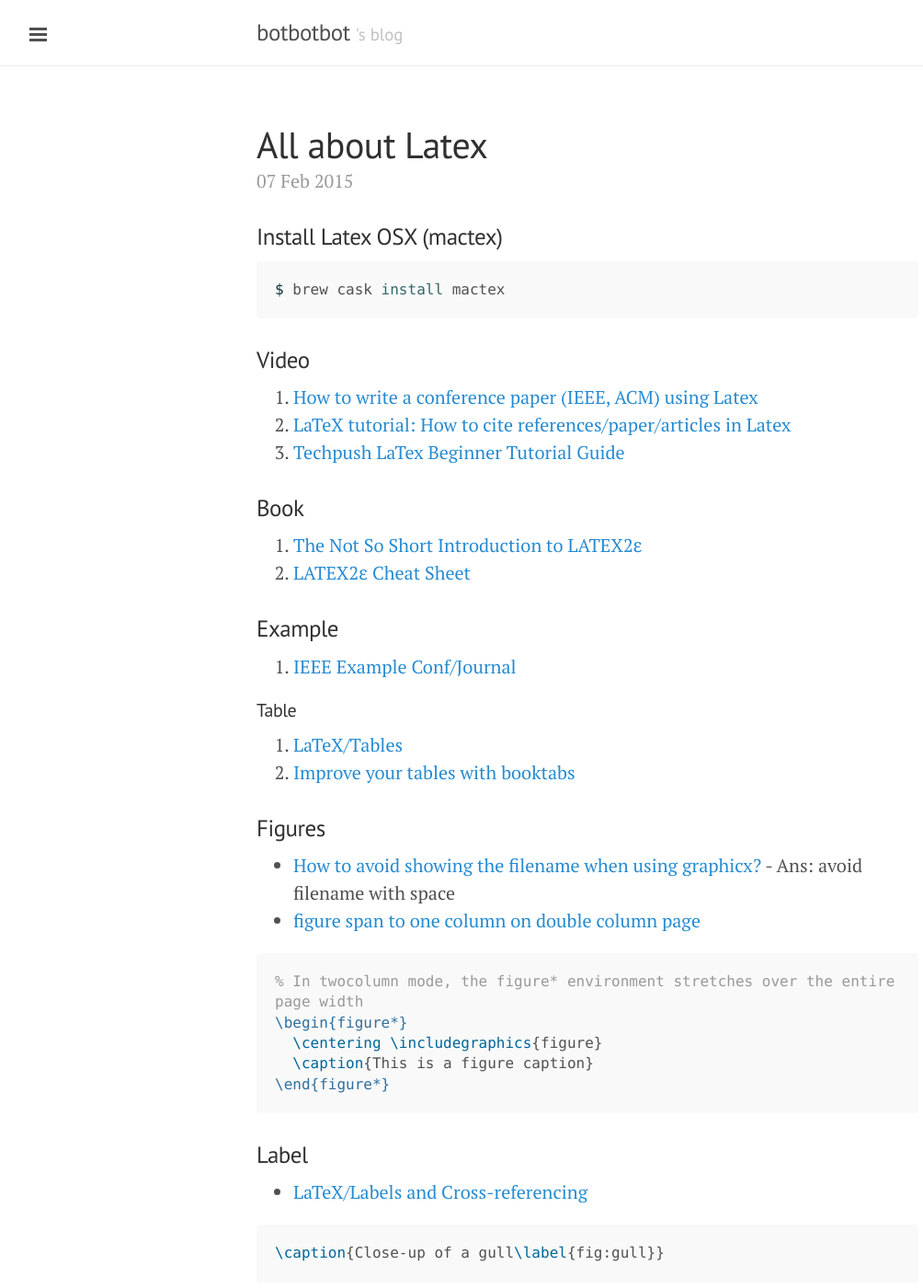
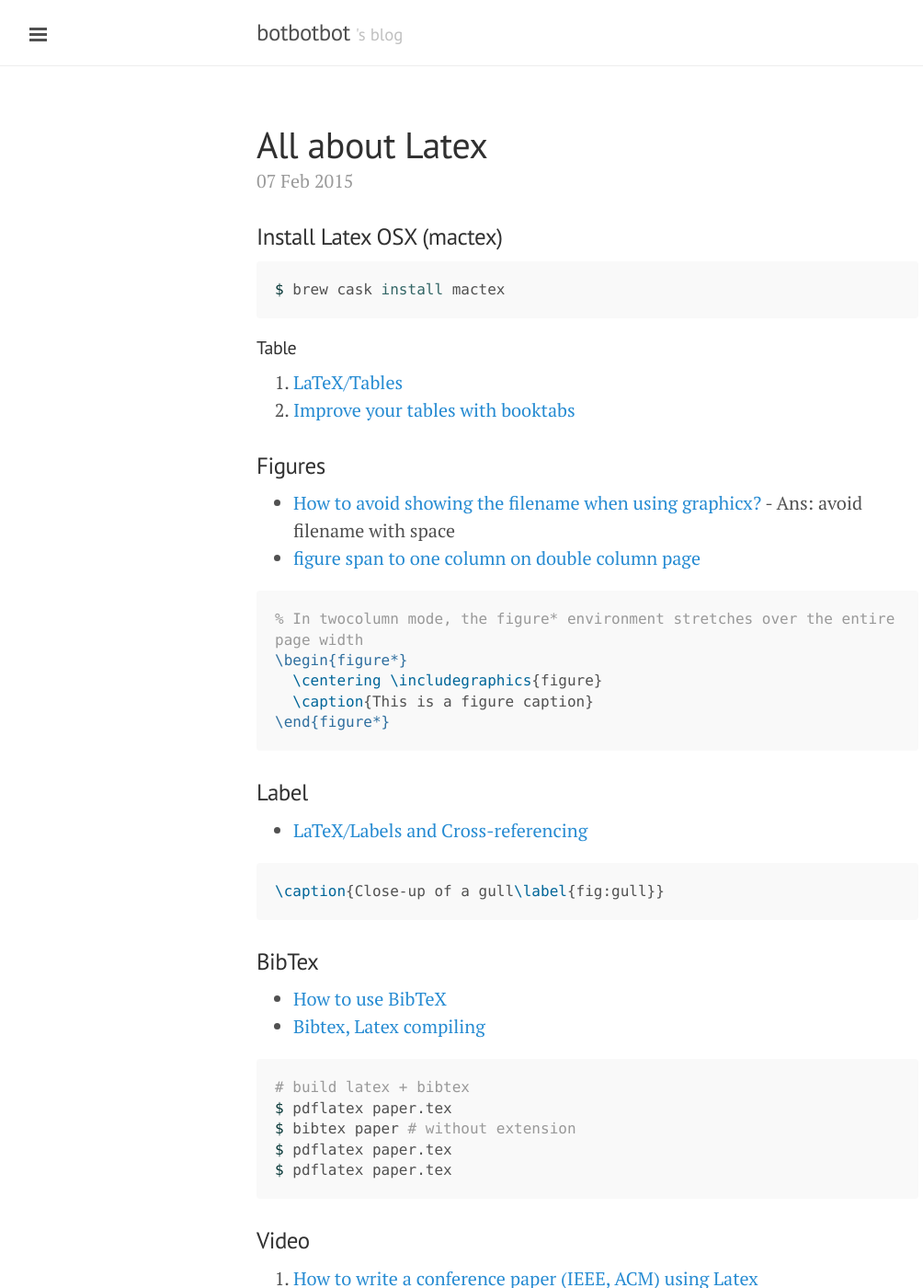
Before and after one commit to ibotdotout/ibotdotout.github.io, a Jekyll site: the page built from _posts/2015-02-07-latex.md, in a window 1280 px wide and 1400 px high. Shown: the whole window at 92% size, without its empty margins (1-1005 px from the left). Built offline with Jekyll 4.4.1, drawn with Linux system fonts in a browser that asks for light colours; Markdown is read by kramdown in place of the engine named in the settings; some of the changed text lies outside the part shown.

Commit message:
Update 2015-02-07-latex.md

````diff
--- a/_posts/2015-02-07-latex.md
+++ b/_posts/2015-02-07-latex.md
@@ -11,17 +11,6 @@ permalink: latex
 $ brew cask install mactex
 ```
 
-### Video
-1. [How to write a conference paper (IEEE, ACM) using Latex](https://www.youtube.com/watch?v=y0VrXGd_xRc)
-2. [LaTeX tutorial: How to cite references/paper/articles in Latex](https://www.youtube.com/watch?v=5ifh3NF-k-k)
-3. [Techpush LaTex Beginner Tutorial Guide](https://www.youtube.com/playlist?list=PL8D253694FEBEEB72)
-
-### Book
-1. [The Not So Short Introduction to LATEX2ε](https://tobi.oetiker.ch/lshort/lshort.pdf)
-2. [LATEX2ε Cheat Sheet](http://www.stdout.org/~winston/latex/latexsheet-a4.pdf)
-
-### Example
-1. [IEEE Example Conf/Journal](http://carmaux.cs.gsu.edu/~mweeks/latex/)
 
 #### Table
 1. [LaTeX/Tables](http://en.wikibooks.org/wiki/LaTeX/Tables)
@@ -46,3 +35,28 @@ $ brew cask install mactex
 ```tex
 \caption{Close-up of a gull\label{fig:gull}}
 ```
+
+### BibTex
+- [How to use BibTeX](http://www.bibtex.org/Using/)
+- [Bibtex, Latex compiling](http://tex.stackexchange.com/questions/204291/bibtex-latex-compiling)
+
+
+```sh
+# build latex + bibtex
+$ pdflatex paper.tex
+$ bibtex paper # without extension
+$ pdflatex paper.tex
+$ pdflatex paper.tex
+```
+
+### Video
+1. [How to write a conference paper (IEEE, ACM) using Latex](https://www.youtube.com/watch?v=y0VrXGd_xRc)
+2. [LaTeX tutorial: How to cite references/paper/articles in Latex](https://www.youtube.com/watch?v=5ifh3NF-k-k)
+3. [Techpush LaTex Beginner Tutorial Guide](https://www.youtube.com/playlist?list=PL8D253694FEBEEB72)
+
+### Book
+1. [The Not So Short Introduction to LATEX2ε](https://tobi.oetiker.ch/lshort/lshort.pdf)
+2. [LATEX2ε Cheat Sheet](http://www.stdout.org/~winston/latex/latexsheet-a4.pdf)
+
+### Example
+1. [IEEE Example Conf/Journal](http://carmaux.cs.gsu.edu/~mweeks/latex/)
````
